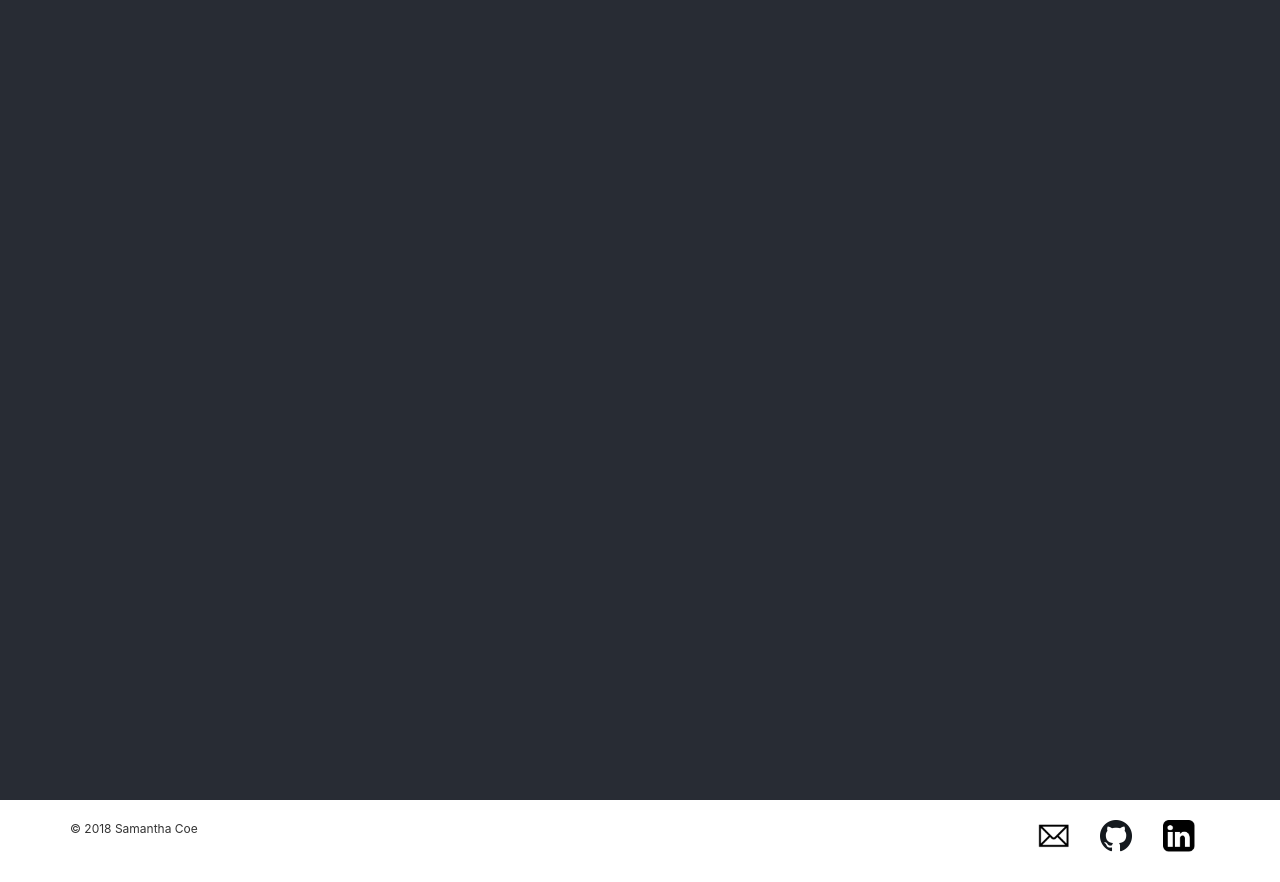
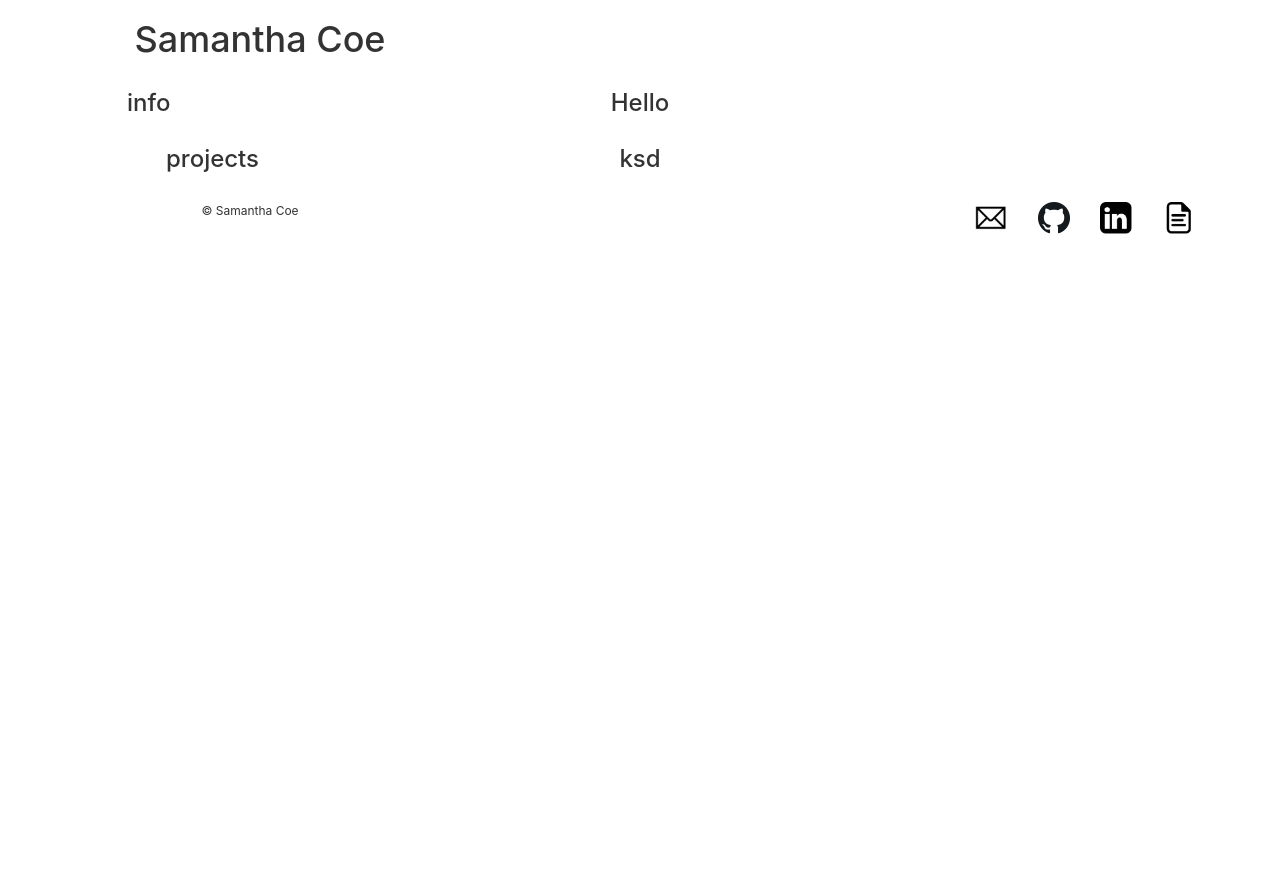
Before and after one commit to coe6/personal-website, a React (Create React App) app: page / in a window 1280 px wide. After the commit the page ends 800 px from the top, so only its background shows below. Built offline with nearby package versions, Linux system fonts and the light colour scheme.

Commit message:
Basic frame of webpage layed out

```diff
--- a/public/index.html
+++ b/public/index.html
@@ -31,29 +31,8 @@
   </head>
   <body>
 
-    <div id="root"></div>
+    <div id="root">
+    </div>
 
-    <footer class="container">
-      <div class="row">
-        <p class="col-sm-4">&copy; 2018 Samantha Coe</p>
-        <ul class="col-sm-8">
-            <li class="col-sm-1">
-              <a href="mailto:coe6@purdue.edu" target="_blank">
-                <img src="assets/email.png">
-              </a>
-            </li>
-            <li class="col-sm-1">
-              <a href="https://github.com/coe6" target="_blank">
-                <img src="assets/github.png">
-              </a>
-            </li>
-            <li class="col-sm-1">
-              <a href="https://www.linkedin.com/in/samantha-coe/" target="_blank">
-                <img src="assets/linkedin.png">
-              </a>
-            </li>
-          </ul>
-      </div>
-    </footer>
   </body>
 </html>
--- a/src/App.js
+++ b/src/App.js
@@ -6,9 +6,48 @@ class App extends Component {
   render() {
     return (
       <div className="App">
-        <header className="App-header">
 
+        <header class="container">
+          <h1 class="col-lg-4">Samantha Coe</h1>
         </header>
+
+        <div class="row">
+          <h3 class="col-lg-3">info</h3>
+          <h3 class="col-sm-6">Hello</h3>
+        </div>
+
+        <div class="container">
+          <h3 class="col-lg-3">projects</h3>
+          <h3 class="col-sm-6">ksd</h3>
+        </div>
+
+        <footer class="container">
+          <div class="row">
+            <p class="col-sm-4">&copy; Samantha Coe</p>
+            <ul class="col-sm-8">
+                <li class="col-sm-1">
+                  <a href="mailto:coe6@purdue.edu" target="_blank">
+                    <img src="assets/email.png"/>
+                  </a>
+                </li>
+                <li class="col-sm-1">
+                  <a href="https://github.com/coe6" target="_blank">
+                    <img src="assets/github.png"/>
+                  </a>
+                </li>
+                <li class="col-sm-1">
+                  <a href="https://www.linkedin.com/in/samantha-coe/" target="_blank">
+                    <img src="assets/linkedin.png"/>
+                  </a>
+                </li>
+                <li class="col-sm-1">
+                  <a href="/SamCoe_resume.pdf" target="_blank">
+                    <img src="assets/document.png"/>
+                  </a>
+                </li>
+              </ul>
+          </div>
+        </footer>
       </div>
     );
   }
```
Also changed, not shown: public/assets/document.png (added), 1 other file (tests, documents, lock files or other folders).
